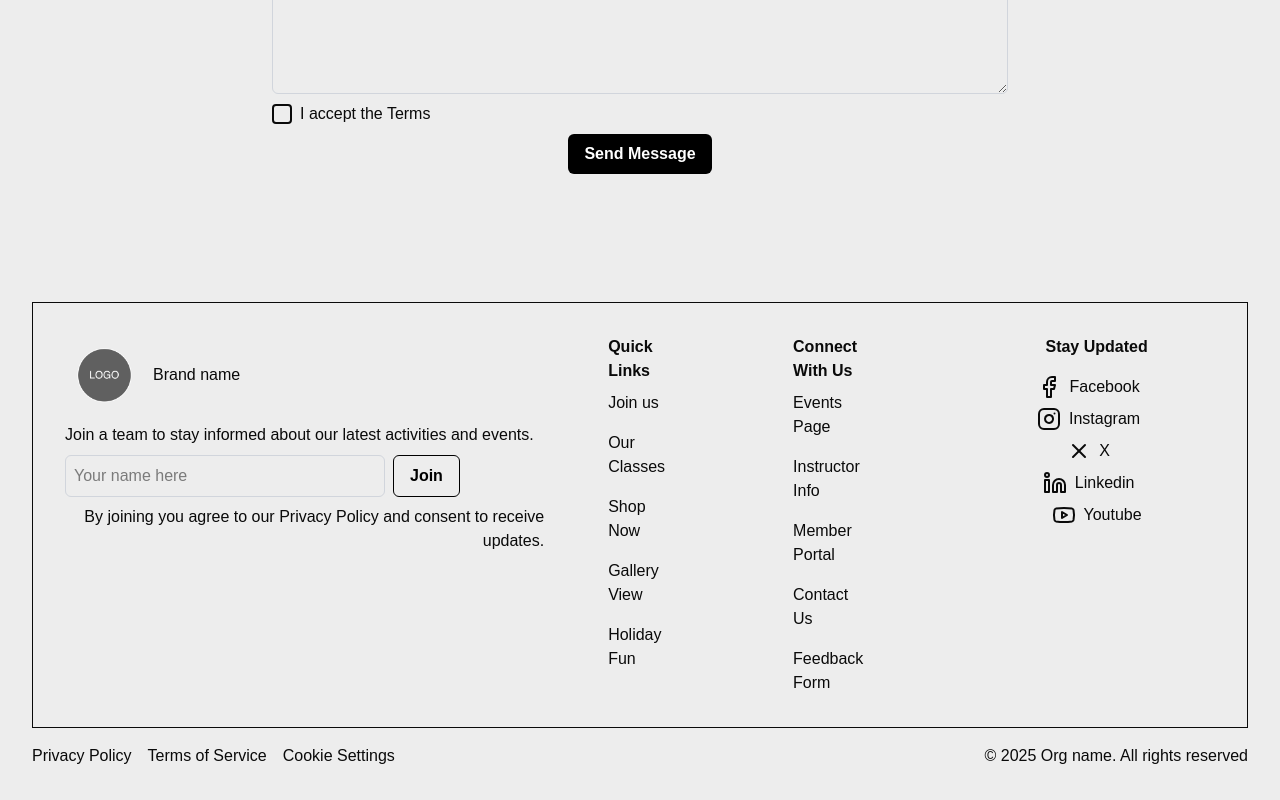
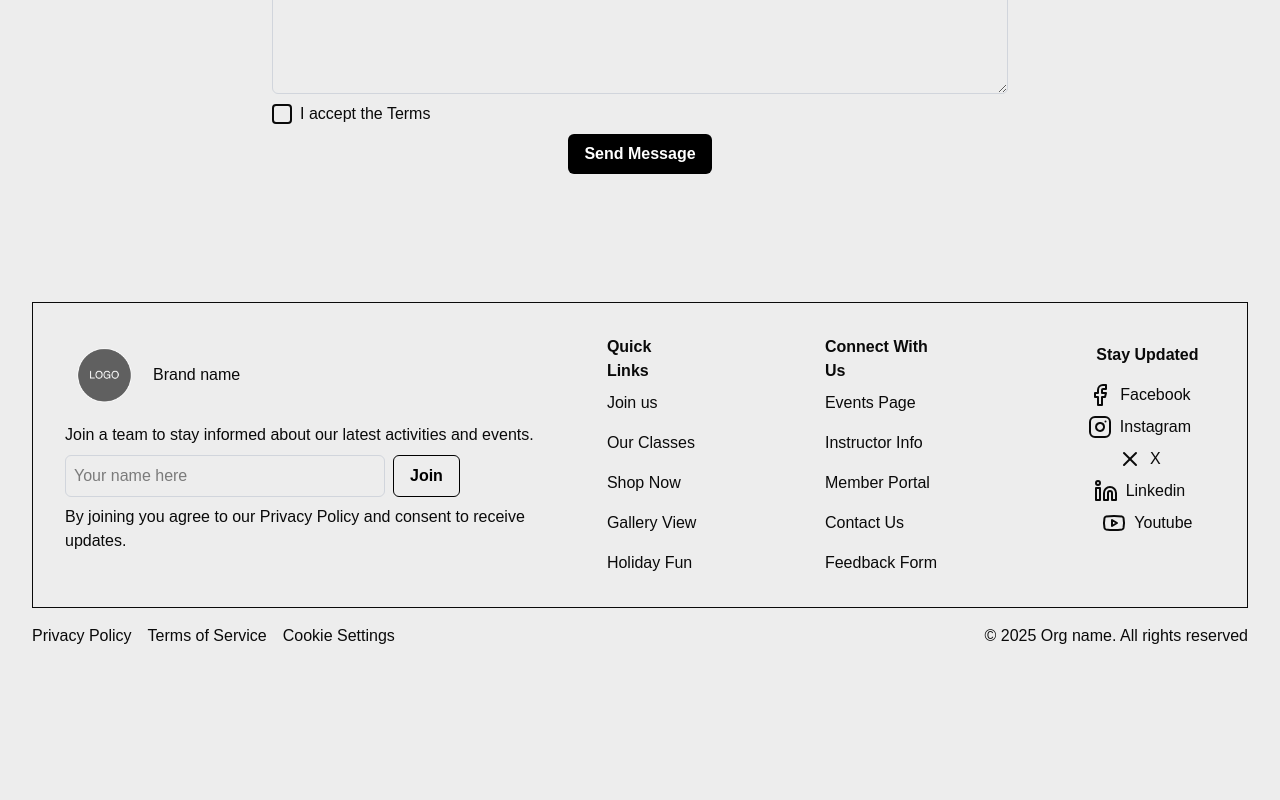
Before and after one commit to lloladin123/GymnasticsSaaS, a Next.js app: page / in a window 1280 px wide. Shown: the part 4067-4867 px from the top of the page. After the commit the page ends 4747 px from the top, so only its background shows below. Built offline with nearby package versions, Linux system fonts and the light colour scheme.

Commit message:
Refractor: Small missalignment on footer

```diff
--- a/components/Footer.tsx
+++ b/components/Footer.tsx
@@ -73,7 +73,7 @@ const Footer = () => {
               Join
             </Link>
           </div>
-          <p className="flex text-center md:text-right">
+          <p className="flex text-center md:text-start">
             By joining you agree to our Privacy Policy and consent to receive
             updates.
           </p>
@@ -82,9 +82,9 @@ const Footer = () => {
         <div className="flex flex-wrap md:flex-nowrap flex-row items-center justify-between md:items-start md:justify-start px-8 md:px-0 md:space-x-32">
           <FooterColumn title="Quick Links" links={quickLinks} />
           <FooterColumn title="Connect With Us" links={connectLinks} />
-          <div className="flex flex-col w-full p-2 md:p-0 justify-center items-center">
+          <div className="flex flex-col w-full md:w-auto p-2 justify-center items-center">
             <h2 className="font-black">Stay Updated</h2>
-            <div className="md:mt-4 w-full items-center justify-center flex flex-wrap md:flex-nowrap flex-row md:flex-col space-x-4 md:space-y-2">
+            <div className="md:mt-4  items-center justify-center flex flex-wrap md:flex-nowrap flex-row md:flex-col space-x-4 md:space-y-2">
               {socialLinks.map(({ href, icon: Icon, label }) => (
                 <Link
                   key={label}
```
